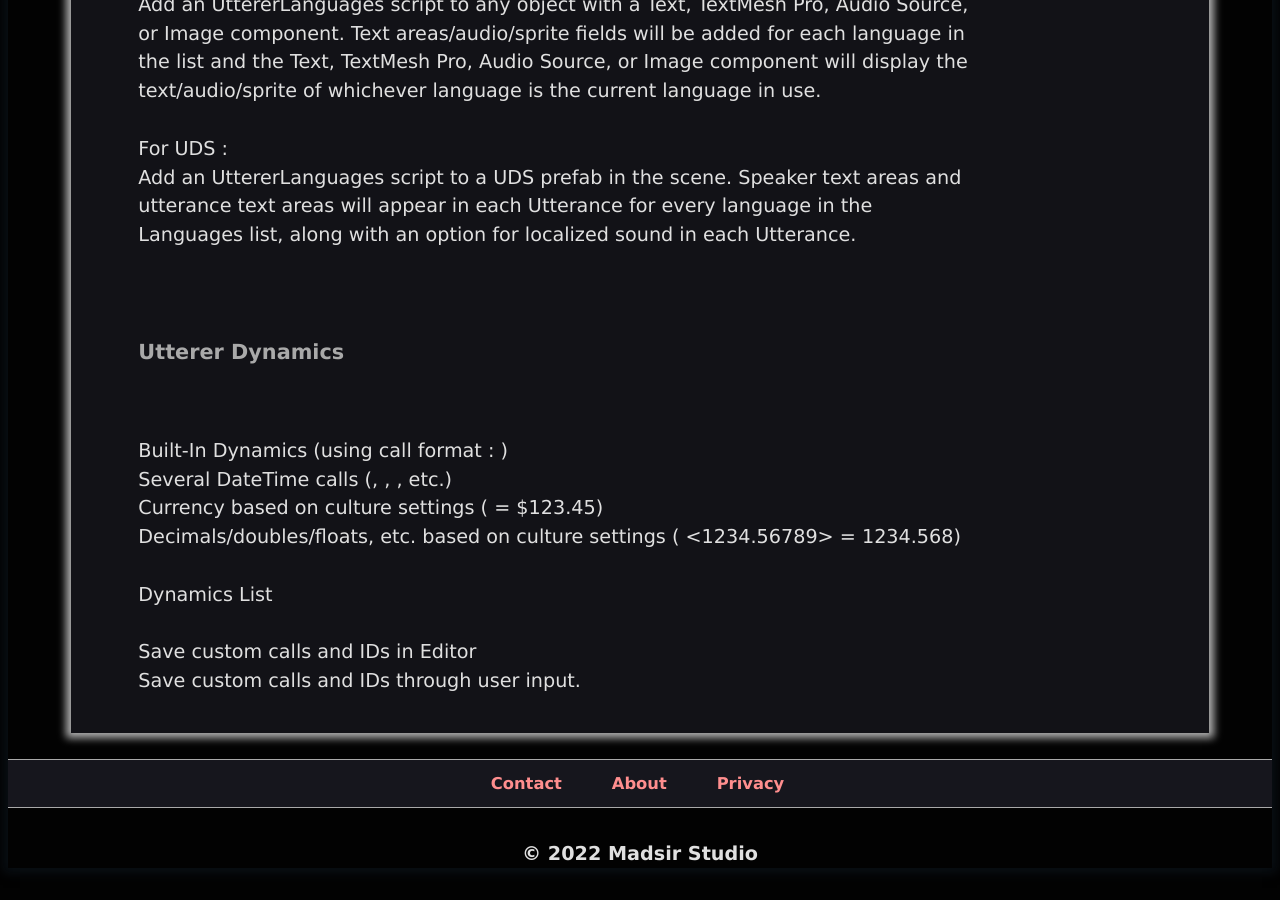
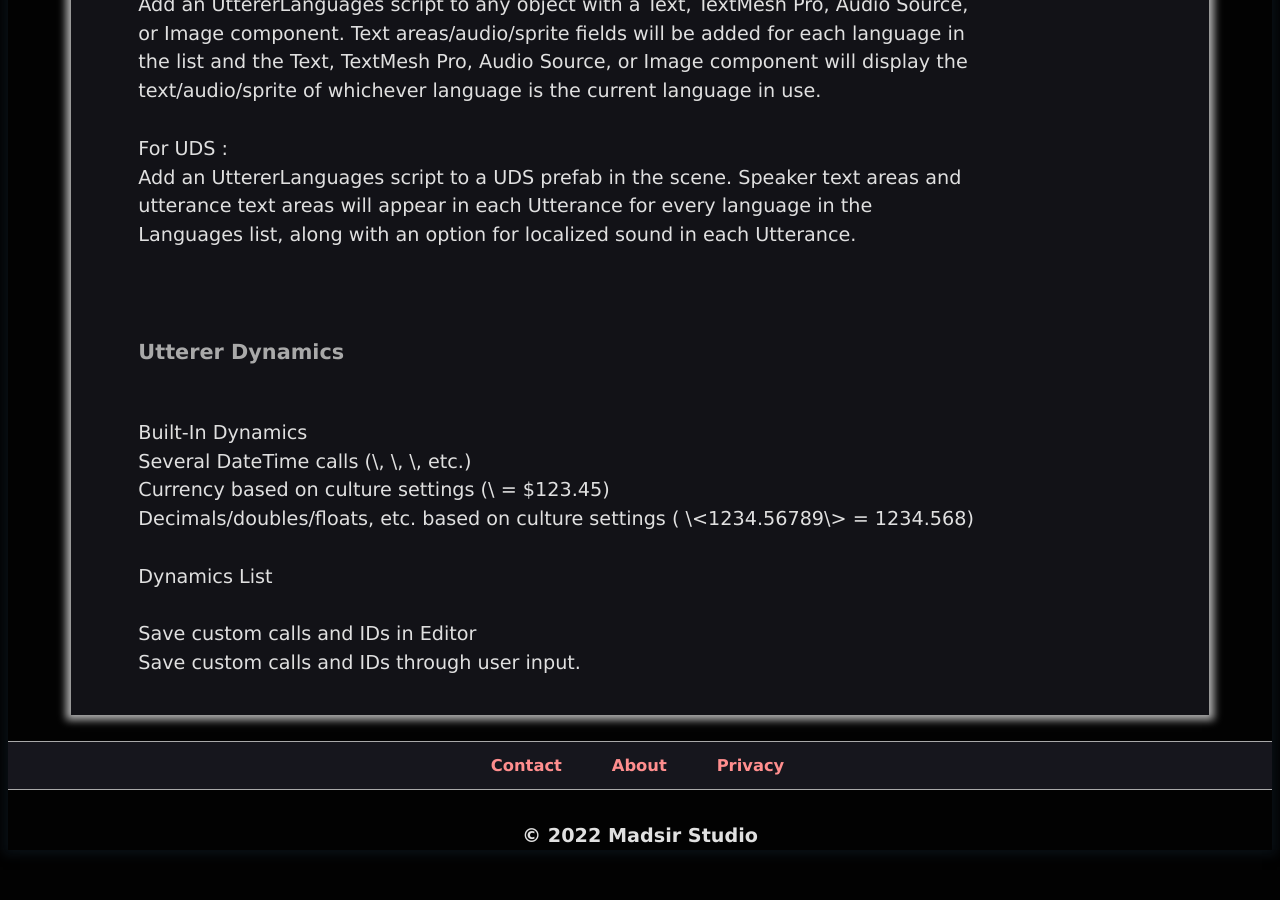
Before and after one commit to Madsir/madsirstudio.github.io, a Jekyll site: the page built from utterer/index.html, in a window 1280 px wide and 900 px high, scrolled down 3651 px. Built offline with Jekyll 4.4.1, drawn with Linux system fonts in a browser that asks for light colours.

Commit message:
Update index.html

```diff
--- a/utterer/index.html
+++ b/utterer/index.html
@@ -128,13 +128,13 @@
 Add an UttererLanguages script to a UDS prefab in the scene. Speaker text areas and utterance text areas will appear in each Utterance for every language in the Languages list, along with an option for localized sound in each Utterance.</p>
 <br><br>
 	<br>
-	<h2>Utterer Dynamics</h2><br>
+	<h2>Utterer Dynamics</h2>
 	<br>
 	<p>
-Built-In Dynamics (using call format : <string>)<br>
-Several DateTime calls (<LongDate>, <ShortDate>, <LongTime>, etc.)<br>
-Currency based on culture settings (<c123.4567> = $123.45)<br>
-Decimals/doubles/floats, etc. based on culture settings ( <1234.56789> = 1234.568)<br>
+Built-In Dynamics<br>
+Several DateTime calls (\<LongDate\>, \<ShortDate\>, \<LongTime\>, etc.)<br>
+Currency based on culture settings (\<c123.4567\> = $123.45)<br>
+Decimals/doubles/floats, etc. based on culture settings ( \<1234.56789\> = 1234.568)<br>
 <br>
 Dynamics List<br><br>
 Save custom calls and IDs in Editor<br>
```
